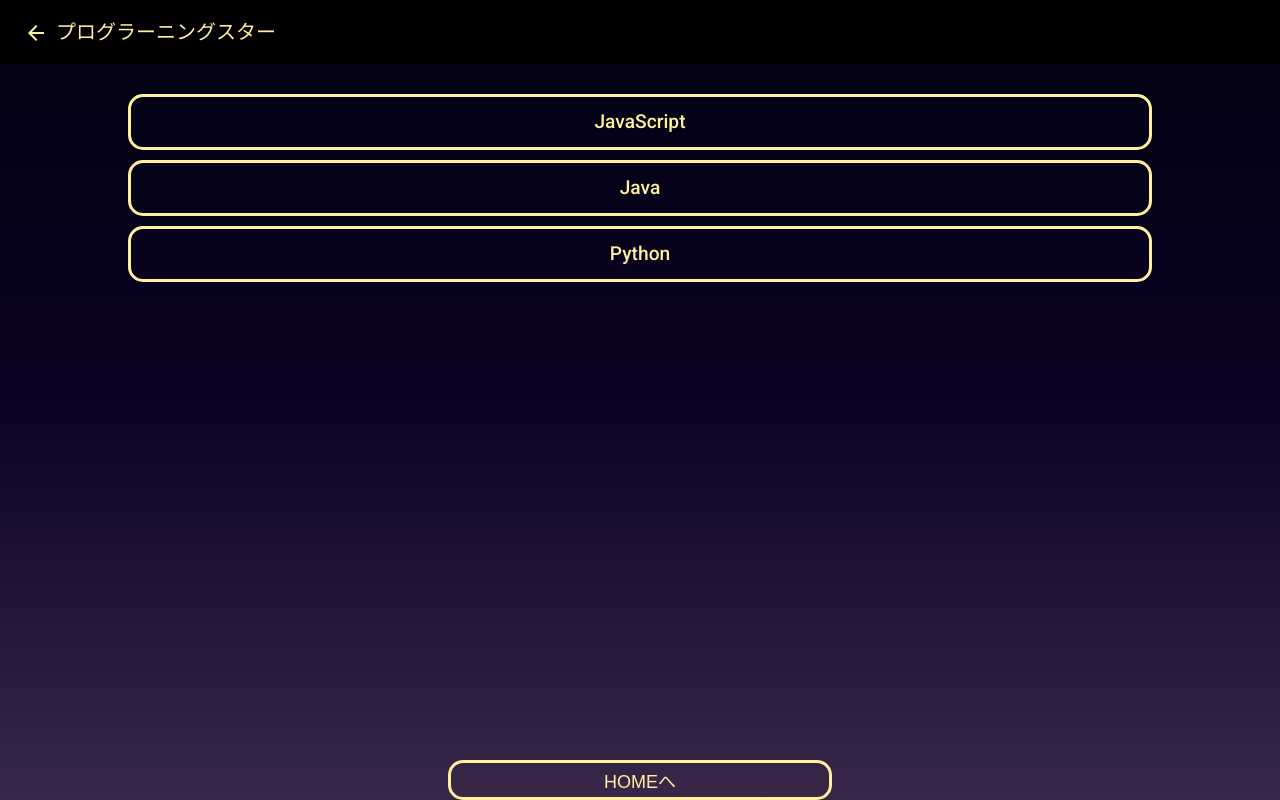
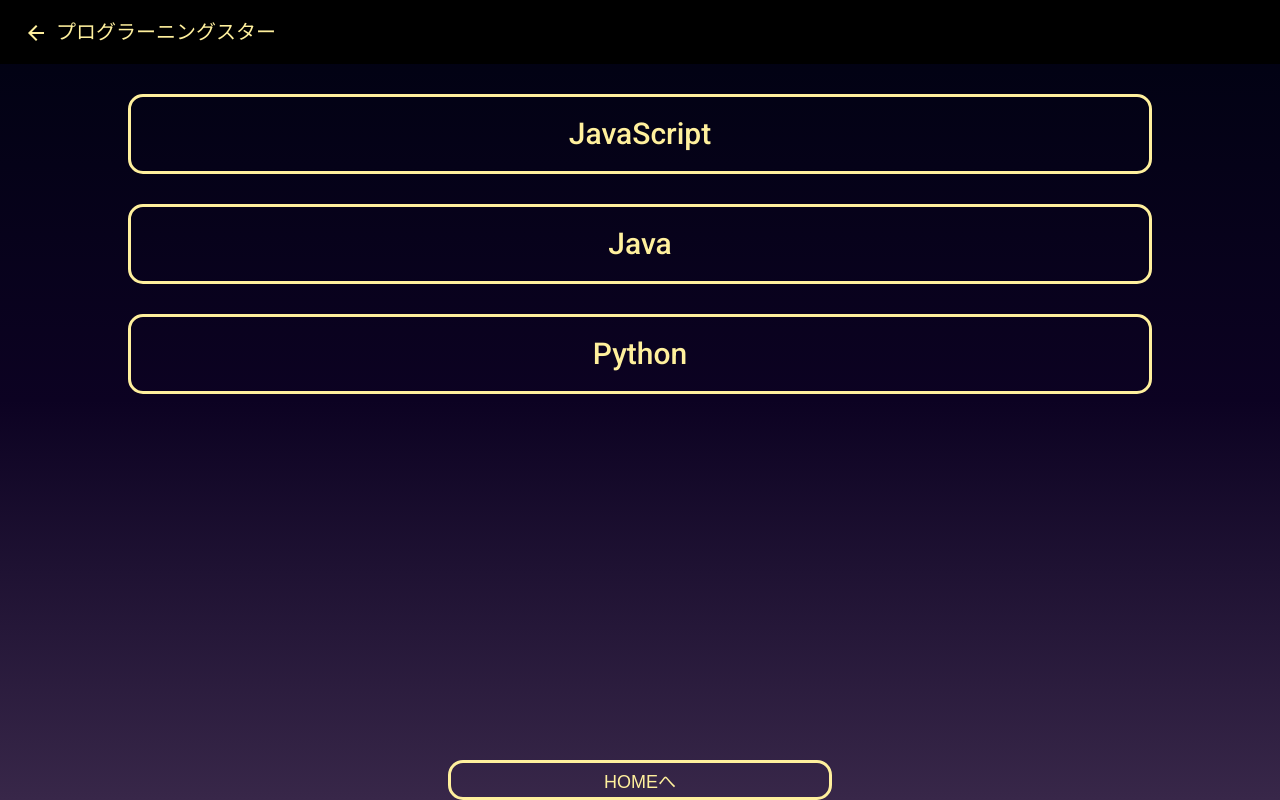
Before and after one commit to Chomolungma-229/intern-quiz-app, an Angular app in the folder app/: page /selectlanguege in a window 1280 px wide. Built offline with nearby package versions, Linux system fonts and the light colour scheme.

Commit message:
buttonのcssの修正

```diff
--- a/app/src/app/angular-material.module.ts
+++ b/app/src/app/angular-material.module.ts
@@ -7,6 +7,7 @@ import { MatGridListModule } from '@angular/material/grid-list';
 import { MatButtonModule } from '@angular/material/button';
 import { MatToolbarModule } from '@angular/material/toolbar';
 import { MatIconModule } from '@angular/material/icon';
+import {MatInputModule} from '@angular/material/input';
 
 @NgModule({
   declarations: [],
@@ -20,6 +21,7 @@ import { MatIconModule } from '@angular/material/icon';
     MatButtonModule,
     MatToolbarModule,
     MatIconModule,
+    MatInputModule,
   ]
 })
 export class AngularMaterialModule { }
--- a/app/src/app/pages/select-language/select-language.component.scss
+++ b/app/src/app/pages/select-language/select-language.component.scss
@@ -4,10 +4,10 @@
     border-radius: 15px;
     color: #FFF09D;
     background: transparent;
-    margin: 0 auto 10px auto;
+    margin: 0 auto 30px auto;
     width: 80%;
-    height: 10%;
-    font-size: larger;
+    height: 80px;
+    font-size: 30px;
 }
 .languages{
     height: 70%;
```
